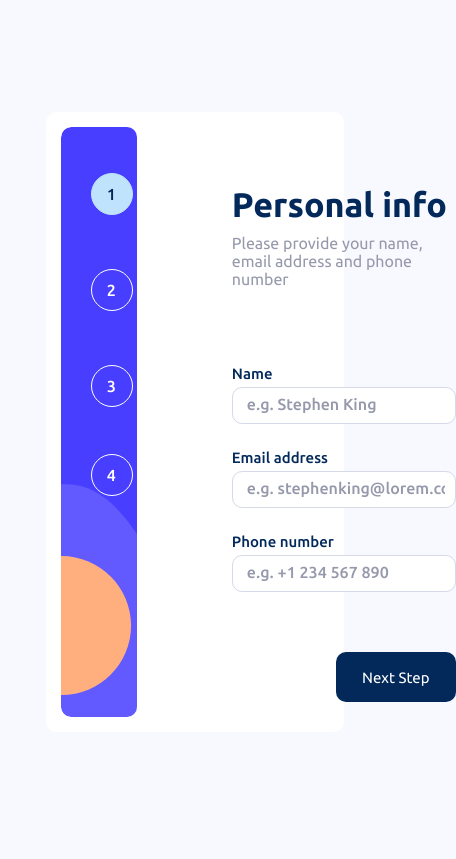
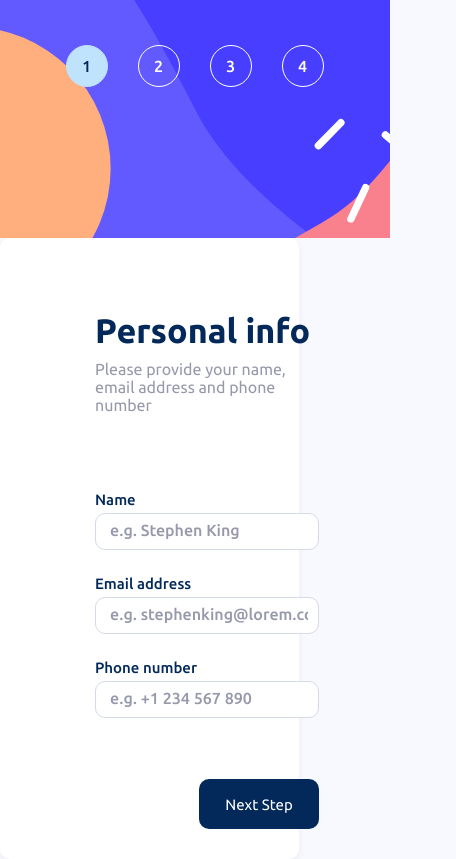
Before and after one commit to EdoardoMiglioli/Multi-step-form-design, a React (Create React App) app in the folder multi-step-form/: page / in a window 390 px wide. Shown: the whole page, 456 px wide, since content can reach past the window. Built offline with nearby package versions, Linux system fonts and the light colour scheme.

Commit message:
adapted sidebar to mobile

```diff
--- a/multi-step-form/src/components/Form.jsx
+++ b/multi-step-form/src/components/Form.jsx
@@ -7,6 +7,7 @@ import Step3 from "./Steps/Step3";
 import Step4 from "./Steps/Step4";
 
 const Form = () => {
+  const [windowWidth, setWindowWidth] = useState(window.innerWidth);
   const [currentStep, setCurrentStep] = useState(1);
   const [isMonthly, setIsMonthly] = useState(true);
   const [formData, setFormData] = useState({
@@ -28,6 +29,18 @@ const Form = () => {
         isMonthly: isMonthly
     }));
   }, [isMonthly]);
+
+  useEffect(() => {
+    const handleResize = () => {
+      setWindowWidth(window.innerWidth);
+    };
+
+    window.addEventListener('resize', handleResize);
+
+    return () => {
+      window.removeEventListener('resize', handleResize);
+    };
+  }, []);
 
   const handleChange = (e) => {
       const { name, value } = e.target;
@@ -57,9 +70,10 @@ const Form = () => {
   };
 
   return (
+    <div className="form-container">
+      {(windowWidth <= 768) && <Sidebar currentStep={currentStep} isDekstop={false} />}
       <div className="form">
-            <Sidebar currentStep={currentStep} />
-
+          {(windowWidth > 768) && <Sidebar currentStep={currentStep} isDekstop={true} />}
           {currentStep === 1 && (
             <Step1
               formData={formData}
@@ -95,7 +109,7 @@ const Form = () => {
               onPrev={handlePrev}
             />
           )}
-
+      </div>
     </div>
   );
 }
--- a/multi-step-form/src/components/Sidebar/Sidebar.jsx
+++ b/multi-step-form/src/components/Sidebar/Sidebar.jsx
@@ -1,13 +1,13 @@
 import React from "react";
 import StepListElement from "./StepListElement";
 
-const Sidebar = ({ currentStep }) => {
+const Sidebar = ({ currentStep, isDekstop }) => {
     return (
         <div className="sidebar">
-            <StepListElement stepNumber="1" stepAction="YOUR INFO" currentStep={currentStep} />
-            <StepListElement stepNumber="2" stepAction="SELECT PLAN" currentStep={currentStep} />
-            <StepListElement stepNumber="3" stepAction="ADD-ONS" currentStep={currentStep} />
-            <StepListElement stepNumber="4" stepAction="SUMMARY" currentStep={currentStep} />
+            <StepListElement stepNumber="1" stepAction="YOUR INFO" currentStep={currentStep} isDekstop={isDekstop} />
+            <StepListElement stepNumber="2" stepAction="SELECT PLAN" currentStep={currentStep} isDekstop={isDekstop} />
+            <StepListElement stepNumber="3" stepAction="ADD-ONS" currentStep={currentStep} isDekstop={isDekstop} />
+            <StepListElement stepNumber="4" stepAction="SUMMARY" currentStep={currentStep} isDekstop={isDekstop} />
         </div>
     );
 }
--- a/multi-step-form/src/components/Sidebar/StepListElement.jsx
+++ b/multi-step-form/src/components/Sidebar/StepListElement.jsx
@@ -1,14 +1,17 @@
 import React from "react";
 
-const StepListElement = ({ stepNumber, stepAction, currentStep }) => {
+const StepListElement = ({ stepNumber, stepAction, currentStep, isDekstop}) => {
     const stepNumberClasses = currentStep == stepNumber ? "selected-step-list-element-number step-list-element-number" : "step-list-element-number";
     return (
         <div className="step-list-element">
             <div className={stepNumberClasses}>{stepNumber}</div>
+            {isDekstop &&
+            (
             <div className="step-list-element-infos">
                 <p className="step-list-element-name">STEP {stepNumber}</p>
                 <h4 className="step-list-element-action">{stepAction}</h4>
             </div>
+            )}
         </div>
     );
 }
--- a/multi-step-form/src/styles/index.css
+++ b/multi-step-form/src/styles/index.css
@@ -45,6 +45,7 @@ body {
     padding: 15px 22.5px;
     border-radius: 10px;
     background: #fff;
+    box-shadow: 0 4px 8px rgba(0, 0, 0, 0.05);
 }
 
 /* removing standard stylings */
@@ -64,3 +65,9 @@ input[type="checkout"] {
     height: 0;
     width: 0;
 }
+
+@media screen and (max-width: 768px) {
+    .form-container {
+        width: 100%;
+    }
+}
--- a/multi-step-form/src/styles/sidebar.css
+++ b/multi-step-form/src/styles/sidebar.css
@@ -48,3 +48,22 @@
 .step-list-element-action {
     margin: 0;
 }
+
+
+@media screen and (max-width: 768px) {
+    .sidebar {
+        display: flex;
+        height: 30vh;
+        align-items: flex-start;
+        justify-content: center;
+        border-radius: 0px;
+        background-image: url('../../public/assets/images/bg-sidebar-mobile.svg');
+        background-size: cover;
+    }
+
+    .step-list-element {
+        display: flex;
+        margin: 60px 15px;
+        z-index: 1;
+    }
+}
```
Lines whose indentation alone changed are shown as unchanged.
